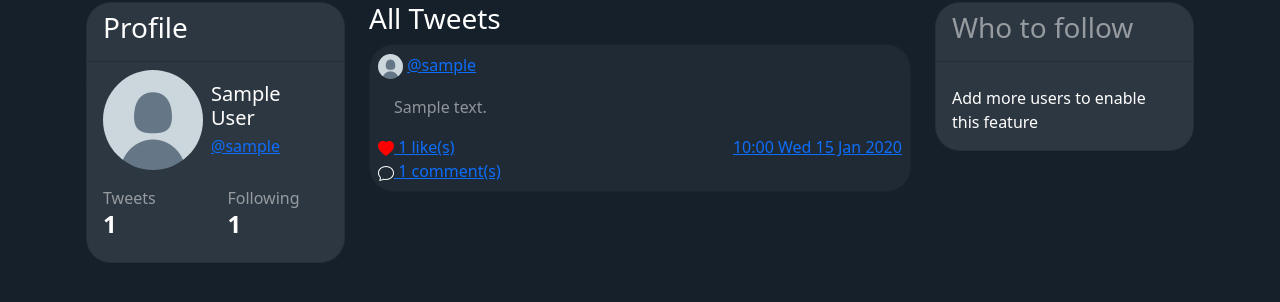
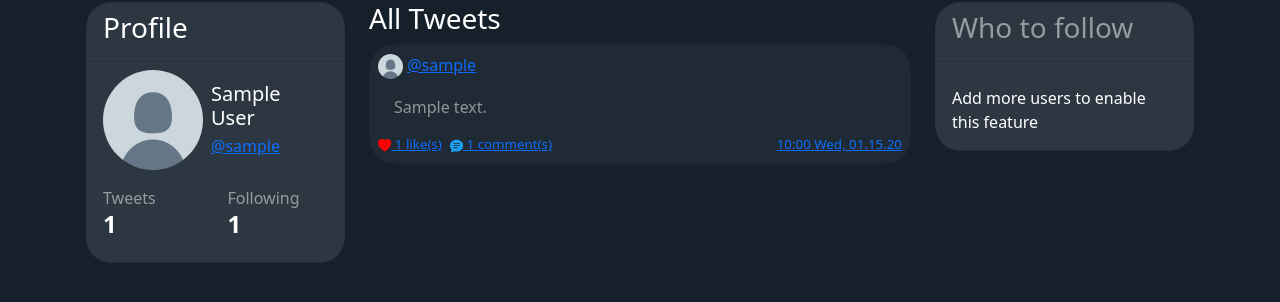
Before and after one commit to luisfff29/twitterclone, a Django app: page /home/ in a window 1280 px wide. Shown: the part 88-390 px from the top of the page. Run offline with Django 3.2, Linux system fonts and the light colour scheme; a user stored in the database is signed in; tables that the repository leaves empty hold one stand-in row (values such as "Sample post"); some libraries are stand-ins or nearby versions.

Commit message:
col offset on index page and smaller font inside cards

```diff
--- a/static/css/style.css
+++ b/static/css/style.css
@@ -119,6 +119,10 @@ body {
   width: 25px;
 }
 
+.font-smaller {
+  font-size: smaller;
+}
+
 .rounded-xl {
   border-radius: 25px;
 }
--- a/templates/notification/notification.html
+++ b/templates/notification/notification.html
@@ -10,7 +10,7 @@
 <div class="col-md-8">
   <h3>Notifications</h3>
   {% for tweet in tweets_notif %}
-  {% include 'tweet_card.html' with data=tweet.tweet comments=tweet.tweetcomment_set.all likes=tweet.like.all %}
+  {% include 'tweet_card.html' with data=tweet.tweet comments=tweet.tweet.tweetcomment_set.all likes=tweet.tweet.like.all %}
   {% empty %}
   <p class="text-white-50">You don't have any notifications</p>
   {% endfor %}
--- a/templates/tweet_card.html
+++ b/templates/tweet_card.html
@@ -1,20 +1,25 @@
 <!DOCTYPE html>
 {% load static %}
 <div class="card p-2 mb-3 rounded-xl bg-tweet">
+  <div class="d-flex align-items-center">
     <div>
       <img class="rounded-circle tweet-avatar" src="{% static 'images/avatar.png' %}" alt="avatar" />
       <span>
         <a href="{% url 'profile' data.user.username %}">@{{ data.user.username }}</a>
       </span>
     </div>
+    <div class="d-lg-none ml-3 font-smaller">
+      <a href="{% url 'tweet' data.id %}">{{ data.date|time:"H:i" }} {{ data.date|date:"D, m.d.y" }}</a>
+    </div>
+  </div>
   <div class="card-body">
     <p class="card-text text-white-50">{{ data.body }}</p>
   </div>
+  <div class="d-flex font-smaller">
+    {% if not no_comments %}
     <div class="d-flex">
-    {% if not no_comments %}
-    <div>
+      <div class="mr-2">
         {% if user in likes %}
-      <div>
         <a href="{% url 'remove_like' data.id %}">
           <svg width="1em" height="1em" viewBox="0 0 16 16" class="bi bi-heart-fill" fill="red"
             xmlns="http://www.w3.org/2000/svg">
@@ -22,9 +27,7 @@
           </svg>
           {{ likes|length }} like(s)
         </a>
-      </div>
         {% else %}
-      <div>
         <a href="{% url 'add_like' data.id %}">
           <svg width="1em" height="1em" viewBox="0 0 16 16" class="bi bi-heart" fill="currentColor"
             xmlns="http://www.w3.org/2000/svg">
@@ -33,23 +36,31 @@
           </svg>
           {{ likes|length }} like(s)
         </a>
+        {% endif %}
       </div>
-      {% endif %}
 
       <div>
         <a href="{% url 'tweet' data.id %}">
+          {% if comments|length == 0 %}
           <svg width="1em" height="1em" viewBox="0 0 16 16" class="bi bi-chat" fill="currentColor"
             xmlns="http://www.w3.org/2000/svg">
             <path fill-rule="evenodd"
               d="M2.678 11.894a1 1 0 0 1 .287.801 10.97 10.97 0 0 1-.398 2c1.395-.323 2.247-.697 2.634-.893a1 1 0 0 1 .71-.074A8.06 8.06 0 0 0 8 14c3.996 0 7-2.807 7-6 0-3.192-3.004-6-7-6S1 4.808 1 8c0 1.468.617 2.83 1.678 3.894zm-.493 3.905a21.682 21.682 0 0 1-.713.129c-.2.032-.352-.176-.273-.362a9.68 9.68 0 0 0 .244-.637l.003-.01c.248-.72.45-1.548.524-2.319C.743 11.37 0 9.76 0 8c0-3.866 3.582-7 8-7s8 3.134 8 7-3.582 7-8 7a9.06 9.06 0 0 1-2.347-.306c-.52.263-1.639.742-3.468 1.105z" />
           </svg>
+          {% else %}
+          <svg width="1em" height="1em" viewBox="0 0 16 16" class="bi bi-chat-text-fill" fill="#1da1f2"
+            xmlns="http://www.w3.org/2000/svg">
+            <path fill-rule="evenodd"
+              d="M16 8c0 3.866-3.582 7-8 7a9.06 9.06 0 0 1-2.347-.306c-.584.296-1.925.864-4.181 1.234-.2.032-.352-.176-.273-.362.354-.836.674-1.95.77-2.966C.744 11.37 0 9.76 0 8c0-3.866 3.582-7 8-7s8 3.134 8 7zM4.5 5a.5.5 0 0 0 0 1h7a.5.5 0 0 0 0-1h-7zm0 2.5a.5.5 0 0 0 0 1h7a.5.5 0 0 0 0-1h-7zm0 2.5a.5.5 0 0 0 0 1h4a.5.5 0 0 0 0-1h-4z" />
+          </svg>
+          {% endif %}
           {{ comments|length }} comment(s)
         </a>
       </div>
     </div>
     {% endif %}
-    <div class="ml-auto">
-      <a href="{% url 'tweet' data.id %}">{{ data.date|time:"H:i" }} {{ data.date|date:"D d M Y" }}</a>
+    <div class="ml-auto d-none d-lg-block">
+      <a href="{% url 'tweet' data.id %}">{{ data.date|time:"H:i" }} {{ data.date|date:"D, m.d.y" }}</a>
     </div>
   </div>
 </div>
--- a/templates/twitteruser/index.html
+++ b/templates/twitteruser/index.html
@@ -9,7 +9,7 @@
 {% endblock %}
 
 {% block body_block %}
-<div class="col-md-6">
+<div class="col-md-6 order-2">
   <h3>All Tweets</h3>
   <div>
     {% for tweet in all_tweets %}
@@ -23,7 +23,7 @@
 {% endblock %}
 
 {% block follow_block %}
-<div class="col-md-3">
+<div class="col-md-3 order-md-3">
   {% if who_to_follow|length > 1 %}
   {% include 'follow_card.html' %}
   {% else %}
```
Lines whose indentation alone changed are shown as unchanged.
